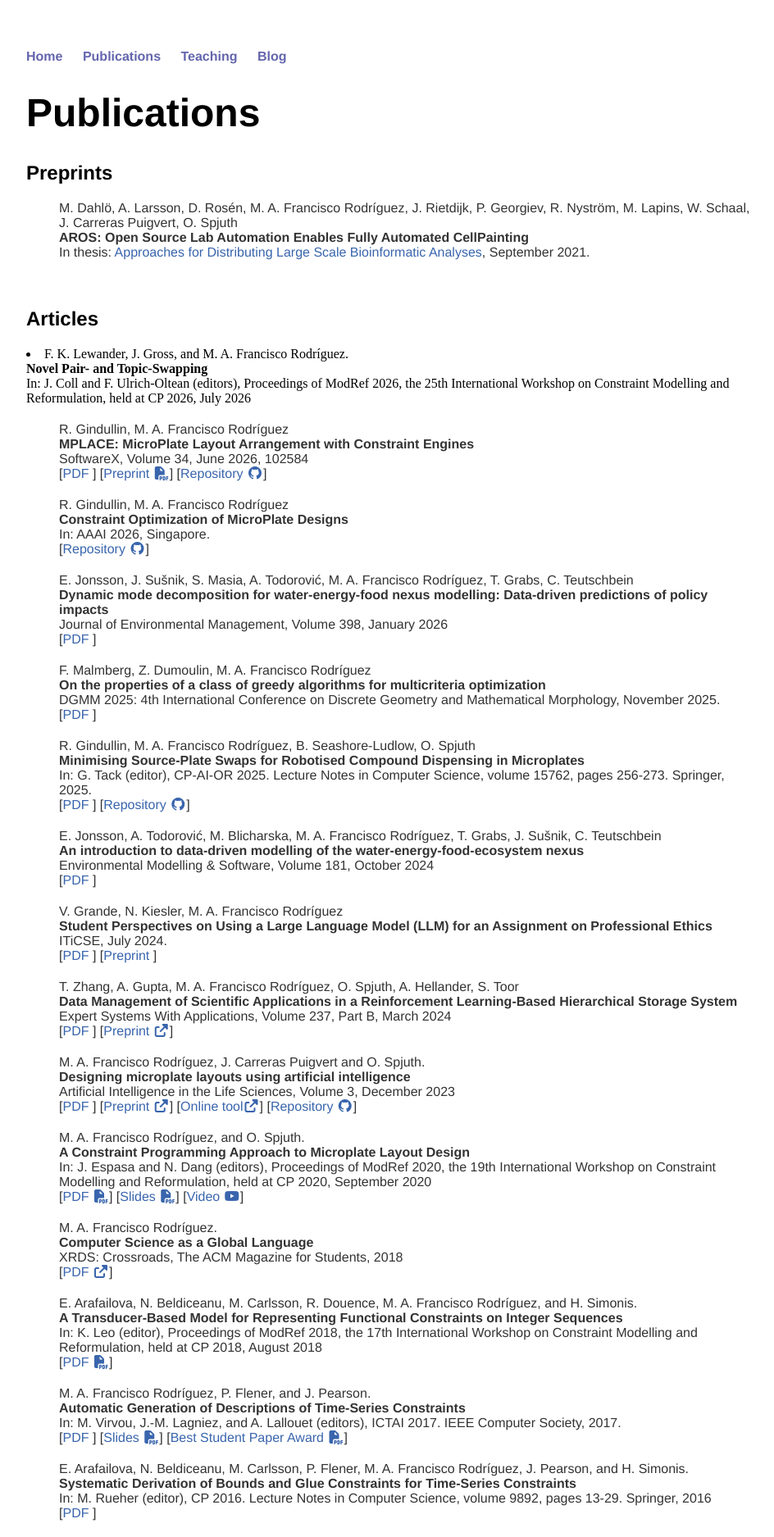
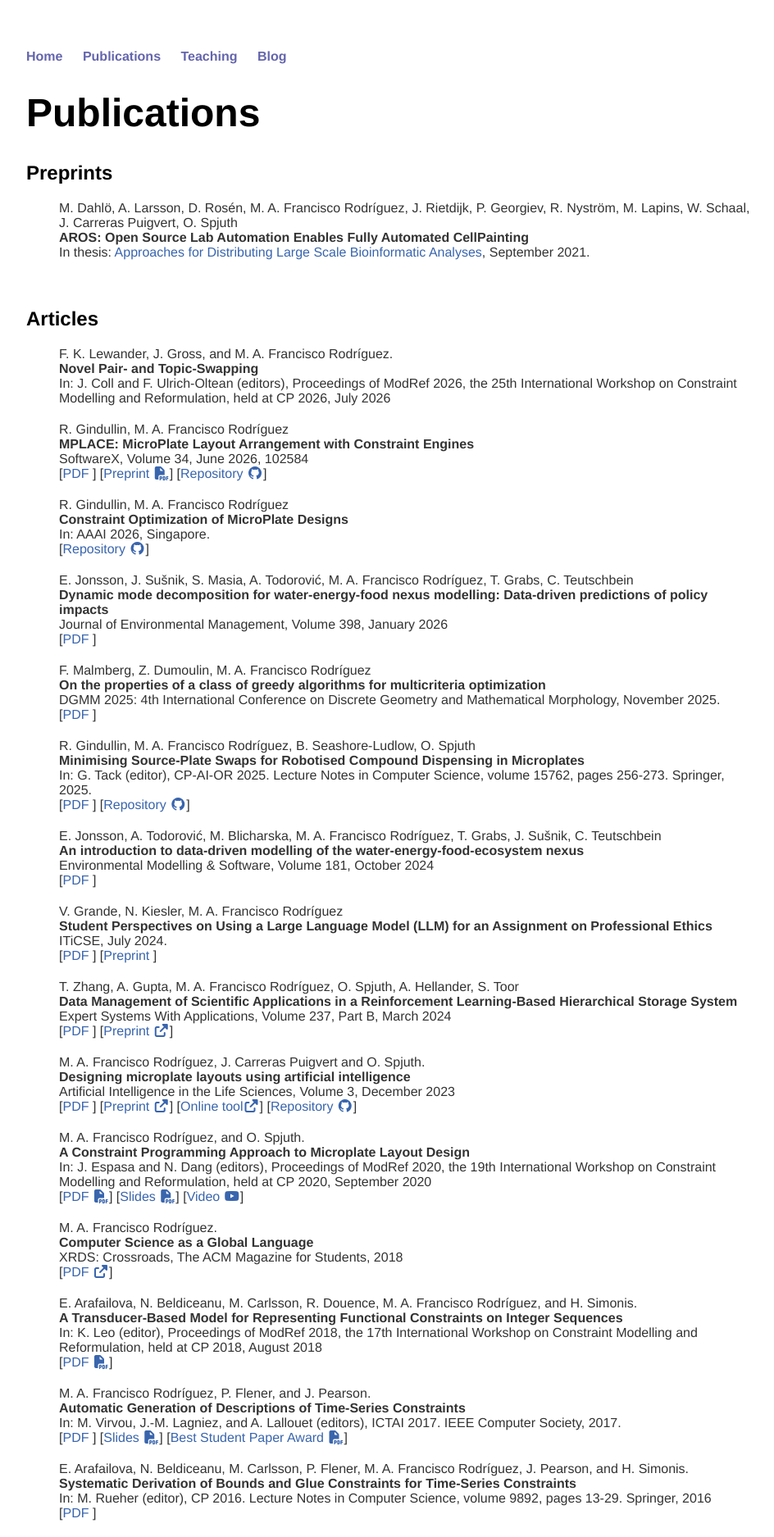
Before and after one commit to andreina-francisco/andreina-francisco.github.io, a Jekyll site: the page built from cv/index.html, in a window 1280 px wide. Shown: the top 1875 px of the page at 82% size, without its empty margins (160-1104 px from the left). Built offline with Jekyll 4.4.1, drawn with Linux system fonts in a browser that asks for light colours; nearby versions of some CDN libraries; a style sheet for code colours, icons or effects is not loaded.

Commit message:
Update index.html

```diff
--- a/cv/index.html
+++ b/cv/index.html
@@ -6,7 +6,7 @@ title: Mar&iacute;a Andre&iacute;na Francisco Rodr&iacute;guez
 
 <h1>Publications</h1>
 
-<h2>Preprints</h2>
+  <h2>Preprints</h2>
 
   <ul class="publist">
 
@@ -24,7 +24,8 @@ title: Mar&iacute;a Andre&iacute;na Francisco Rodr&iacute;guez
 
   <h2>Articles</h2>
 
-  <li class="pub @">
+  <ul class="publist">
+    <li class="pub @">
     <span class="author">F. K. Lewander, J. Gross, and M. A. Francisco Rodr&iacute;guez.</span><br />
     <span class="title">Novel Pair- and Topic-Swapping</span><br />
     <span class="note">
@@ -33,13 +34,12 @@ title: Mar&iacute;a Andre&iacute;na Francisco Rodr&iacute;guez
     </span><br />
     </li>
 
-  <ul class="publist">
-     <li class="pub @">
+    <li class="pub @">
     <span class="author">R. Gindullin, M. A. Francisco Rodr&iacute;guez</span><br />
     <span class="title">MPLACE: MicroPlate Layout Arrangement with Constraint Engines</span>
     <br />
     <span class="note">SoftwareX, Volume 34, June 2026, 102584</span><br />
-   [<a class="text"
+    [<a class="text"
     href="https://doi.org/10.1016/j.softx.2026.102584">PDF <i
     class="ai ai-doi ai-1x"></i></a>] [<a class="text"
     href="https://papers.ssrn.com/sol3/papers.cfm?abstract_id=6083121">Preprint
```
